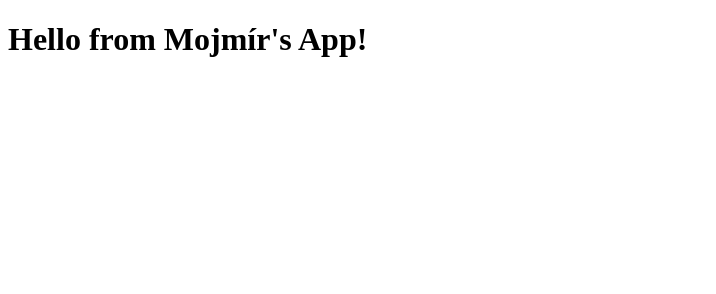
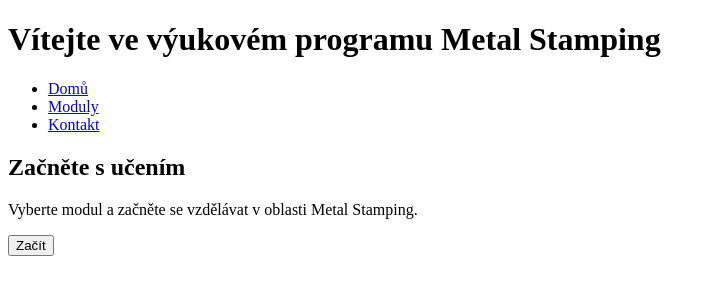
Before and after one commit to Mojmir12/Mojmir12, a plain HTML site: page index.html in a window 1280 px wide. Shown: the whole page, without its empty margins (0-716 px from the left). Drawn offline with Linux system fonts and the light colour scheme.

Commit message:
Update index.html
výukový program

```diff
--- a/index.html
+++ b/index.html
@@ -1,11 +1,29 @@
 <!DOCTYPE html>
-<html lang="en">
+<html lang="cs">
 <head>
     <meta charset="UTF-8">
     <meta name="viewport" content="width=device-width, initial-scale=1.0">
-    <title>My App</title>
+    <title>Výukový program - Metal Stamping</title>
+    <link rel="stylesheet" href="css/style.css">
 </head>
 <body>
-    <h1>Hello from Mojmír's App!</h1>
+    <header>
+        <h1>Vítejte ve výukovém programu Metal Stamping</h1>
+        <nav>
+            <ul>
+                <li><a href="#">Domů</a></li>
+                <li><a href="#">Moduly</a></li>
+                <li><a href="#">Kontakt</a></li>
+            </ul>
+        </nav>
+    </header>
+
+    <section>
+        <h2>Začněte s učením</h2>
+        <p>Vyberte modul a začněte se vzdělávat v oblasti Metal Stamping.</p>
+        <button onclick="window.location.href='moduly.html';">Začít</button>
+    </section>
+
+    <script src="js/script.js"></script>
 </body>
 </html>
```
